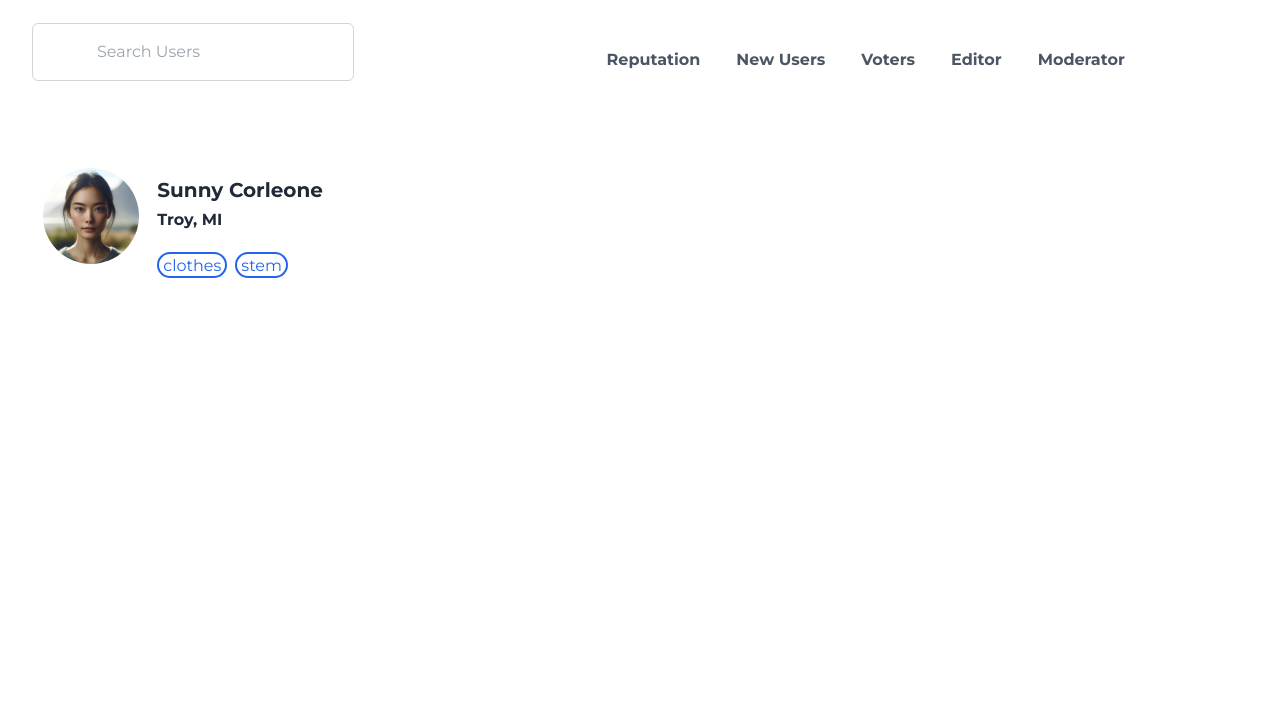
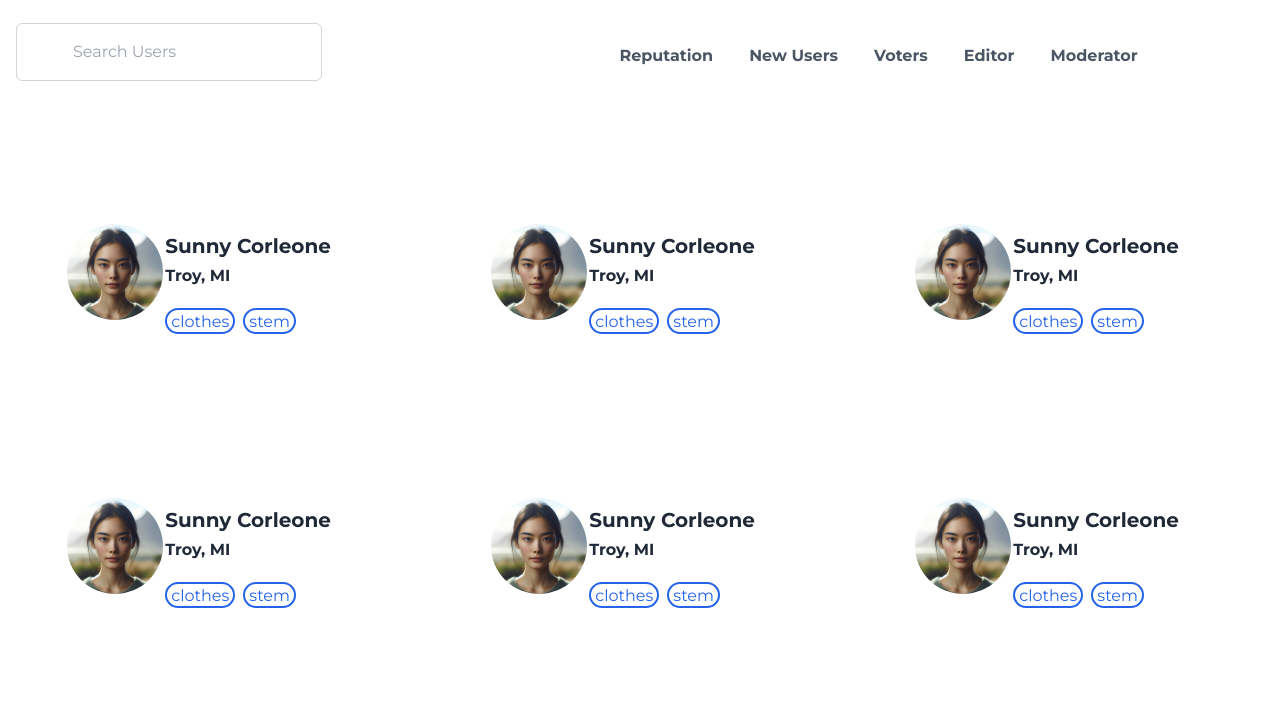
Before and after one commit to agpersonal6104/Section-1, a plain HTML site: page task3.html in a window 1280 px wide. Shown: the part 120-824 px from the top of the page. Drawn offline with nearby package versions, Linux system fonts and the light colour scheme.

Commit message:
tailwind

```diff
--- a/task3.html
+++ b/task3.html
@@ -13,17 +13,17 @@
     </style>
 </head>
 <body class="h-[100vh] mx-auto my-auto">
-    <div class="container h-[13%] mx-auto justify-start content-end px-8">
+    <div class="container h-[13%] mx-auto justify-start content-end px-5">
         <h1 class="text-3xl font-bold text-gray-800">Users</h1>
     </div>
 
-    <div class="container flex h-[17%] mx-auto p-6">
+    <div class="container flex h-[17%] mx-auto p-2">
 
         <div class="flex items-center justify-start w-1/3">
-            <input type="text" placeholder="Search Users" class="px-16 py-4 ml-2 border border-gray-300 rounded-md focus:outline-none focus:ring-blue-500 focus:border-blue-500">
+            <input type="text" placeholder="Search Users" class="py-4 ml-2 border border-gray-300 rounded-md px-14 focus:outline-none focus:ring-blue-500 focus:border-blue-500">
         </div>
 
-        <div class="flex content-center justify-end w-2/3 gap-5 p-9 px-[10%]">
+        <div class="flex content-center justify-end w-2/3 gap-5 p-12 px-[10%]">
             <button class="inline-block px-2 py-1 font-bold text-gray-600 rounded-md hover:bg-blue-600 hover:text-white">Reputation</button>
             <button class="inline-block px-2 py-1 font-bold text-gray-600 rounded-md hover:bg-blue-600 hover:text-white">New Users</button>
             <button class="inline-block px-2 py-1 font-bold text-gray-600 rounded-md hover:bg-blue-600 hover:text-white">Voters</button>
@@ -33,9 +33,84 @@
 
     </div>
     <div class="container h-[70%] mx-auto">
-        <div class="grid grid-cols-3 gap-4 p-6 mt-6">
+        <div class="grid grid-cols-3 gap-10 p-6 mt-6">
 
-            <div class="flex">
+            <div class="flex px-10 rounded-md hover:shadow-2xl py-14">
+                <div class="w-1/3">
+                    <img src="pfp1.jpg" alt="Profile Image" class="w-24 h-24 mx-auto rounded-full">
+                </div>
+
+                <div class="container w-2/3">
+                    <h2 class="mt-2 text-xl font-bold text-gray-800">Sunny Corleone</h2>
+                    <p class="mt-1 font-bold text-gray-800">Troy, MI</p>
+                    <div class="flex py-3 mt-2 space-x-2">
+                        <span class="content-center justify-center text-blue-600 bg-white border-2 border-blue-600 rounded-2xl h-[26px] px-1">clothes</span>
+                        <span class="content-center justify-center text-blue-600 bg-white border-2 border-blue-600 rounded-2xl h-[26px] px-1">stem</span>
+                    </div>
+                </div>
+            </div>
+
+            <div class="flex px-10 rounded-md hover:shadow-2xl py-14">
+                <div class="w-1/3">
+                    <img src="pfp1.jpg" alt="Profile Image" class="w-24 h-24 mx-auto rounded-full">
+                </div>
+
+                <div class="container w-2/3">
+                    <h2 class="mt-2 text-xl font-bold text-gray-800">Sunny Corleone</h2>
+                    <p class="mt-1 font-bold text-gray-800">Troy, MI</p>
+                    <div class="flex py-3 mt-2 space-x-2">
+                        <span class="content-center justify-center text-blue-600 bg-white border-2 border-blue-600 rounded-2xl h-[26px] px-1">clothes</span>
+                        <span class="content-center justify-center text-blue-600 bg-white border-2 border-blue-600 rounded-2xl h-[26px] px-1">stem</span>
+                    </div>
+                </div>
+            </div>
+
+            <div class="flex px-10 rounded-md hover:shadow-2xl py-14">
+                <div class="w-1/3">
+                    <img src="pfp1.jpg" alt="Profile Image" class="w-24 h-24 mx-auto rounded-full">
+                </div>
+
+                <div class="container w-2/3">
+                    <h2 class="mt-2 text-xl font-bold text-gray-800">Sunny Corleone</h2>
+                    <p class="mt-1 font-bold text-gray-800">Troy, MI</p>
+                    <div class="flex py-3 mt-2 space-x-2">
+                        <span class="content-center justify-center text-blue-600 bg-white border-2 border-blue-600 rounded-2xl h-[26px] px-1">clothes</span>
+                        <span class="content-center justify-center text-blue-600 bg-white border-2 border-blue-600 rounded-2xl h-[26px] px-1">stem</span>
+                    </div>
+                </div>
+            </div>
+
+            <div class="flex px-10 rounded-md hover:shadow-2xl py-14">
+                <div class="w-1/3">
+                    <img src="pfp1.jpg" alt="Profile Image" class="w-24 h-24 mx-auto rounded-full">
+                </div>
+
+                <div class="container w-2/3">
+                    <h2 class="mt-2 text-xl font-bold text-gray-800">Sunny Corleone</h2>
+                    <p class="mt-1 font-bold text-gray-800">Troy, MI</p>
+                    <div class="flex py-3 mt-2 space-x-2">
+                        <span class="content-center justify-center text-blue-600 bg-white border-2 border-blue-600 rounded-2xl h-[26px] px-1">clothes</span>
+                        <span class="content-center justify-center text-blue-600 bg-white border-2 border-blue-600 rounded-2xl h-[26px] px-1">stem</span>
+                    </div>
+                </div>
+            </div>
+
+            <div class="flex px-10 rounded-md hover:shadow-2xl py-14">
+                <div class="w-1/3">
+                    <img src="pfp1.jpg" alt="Profile Image" class="w-24 h-24 mx-auto rounded-full">
+                </div>
+
+                <div class="container w-2/3">
+                    <h2 class="mt-2 text-xl font-bold text-gray-800">Sunny Corleone</h2>
+                    <p class="mt-1 font-bold text-gray-800">Troy, MI</p>
+                    <div class="flex py-3 mt-2 space-x-2">
+                        <span class="content-center justify-center text-blue-600 bg-white border-2 border-blue-600 rounded-2xl h-[26px] px-1">clothes</span>
+                        <span class="content-center justify-center text-blue-600 bg-white border-2 border-blue-600 rounded-2xl h-[26px] px-1">stem</span>
+                    </div>
+                </div>
+            </div>
+
+            <div class="flex px-10 rounded-md hover:shadow-2xl py-14">
                 <div class="w-1/3">
                     <img src="pfp1.jpg" alt="Profile Image" class="w-24 h-24 mx-auto rounded-full">
                 </div>
```
